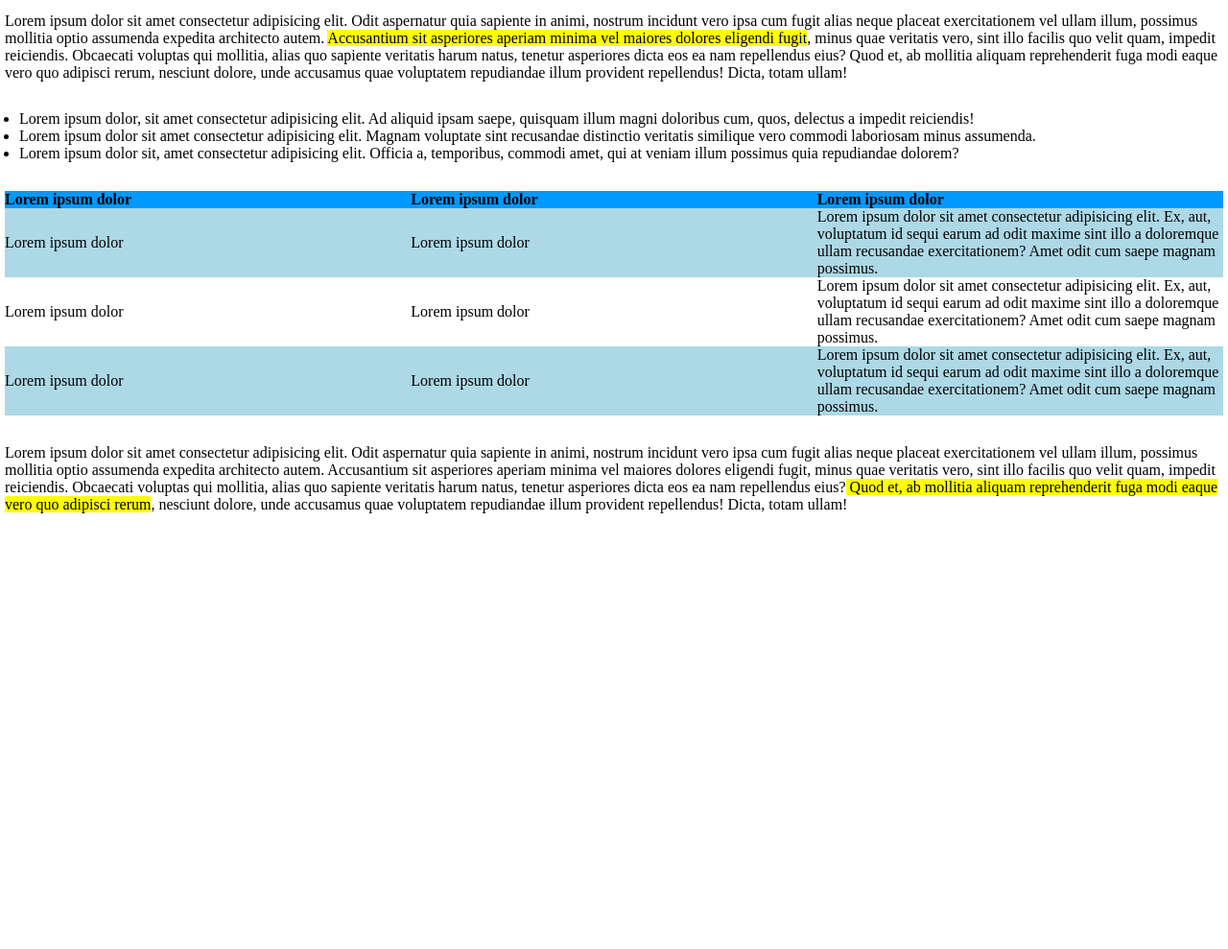
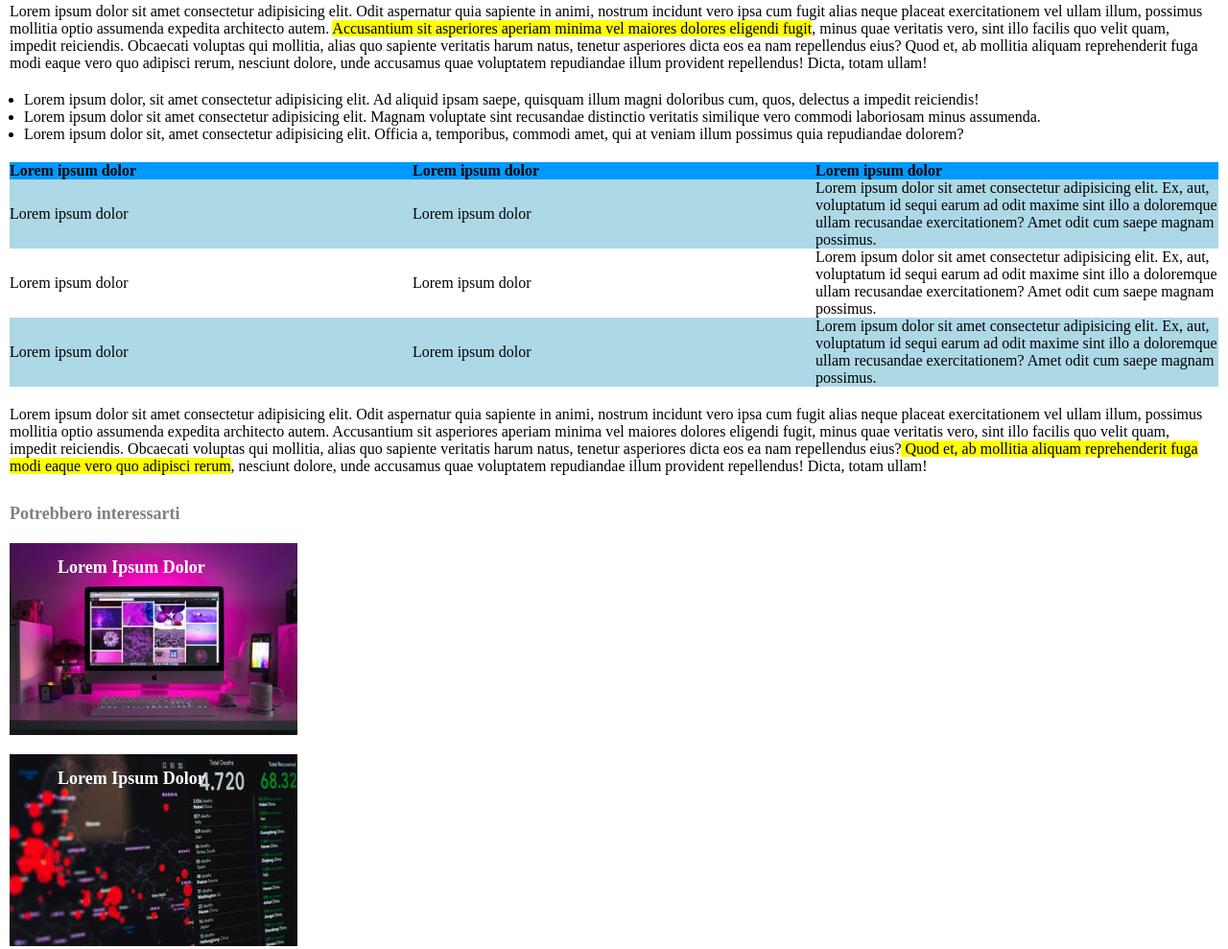
Before and after one commit to Penna92/html-css-booleaner, a plain HTML site: page index.html in a window 1280 px wide. Shown: the part 981-1970 px from the top of the page at 96% size. Before the commit the page ends 1546 px from the top, so only its background shows below. Drawn offline with Linux system fonts and the light colour scheme.

Commit message:
index.html: added images on footer

```diff
--- a/css/style.css
+++ b/css/style.css
@@ -1,4 +1,4 @@
-*{
+* {
   padding: 0;
   margin: 0;
 }
@@ -7,8 +7,9 @@ header {
   background-color: #0099ff;
   background-image: url(../img/pattern.png);
 }
-main {
-    margin: 5px;
+main,
+footer {
+  margin: 30px 10px;
 }
 #logo {
   width: 250px;
@@ -34,7 +35,7 @@ h1 {
   height: 500px;
 }
 div {
-    margin-bottom: 30px;
+  margin: 20px 0;
 }
 .yellow {
   background-color: yellow;
@@ -42,7 +43,9 @@ div {
 .list {
   margin-left: 15px;
 }
-th, tr, td{
+th,
+tr,
+td {
   width: 33%;
   text-align: left;
   margin: 0;
@@ -53,6 +56,29 @@ table {
 .row1 {
   background-color: #0099ff;
 }
-.row2, .row4 {
-    background-color:lightblue;
+.row2,
+.row4 {
+  background-color: lightblue;
 }
+footer span {
+  font-weight: bold;
+  color: grey;
+  font-size: large;
+}
+footer div {
+  width: 300px;
+  height: 200px;
+}
+.footer-img1 {
+  background-image: url(../img/monitor.jpg);
+}
+.footer-img2 {
+  background-image: url(../img/graph.jpg);
+}
+footer div span {
+  color: white;
+  font-size: large;
+  font-weight: bold;
+  line-height: 50px;
+  margin-left: 50px;
+}
--- a/index.html
+++ b/index.html
@@ -137,9 +137,10 @@
 
     <!-- inizio footer -->
     <footer>
-
+        <span>Potrebbero interessarti</span>
+        <div class="footer-img1"><span> Lorem Ipsum Dolor</span></div>
+        <div class="footer-img2"><span>Lorem Ipsum Dolor</span></div>
     </footer>
     <!-- /fine footer -->
-
   </body>
 </html>
```
Lines whose indentation alone changed are shown as unchanged.
